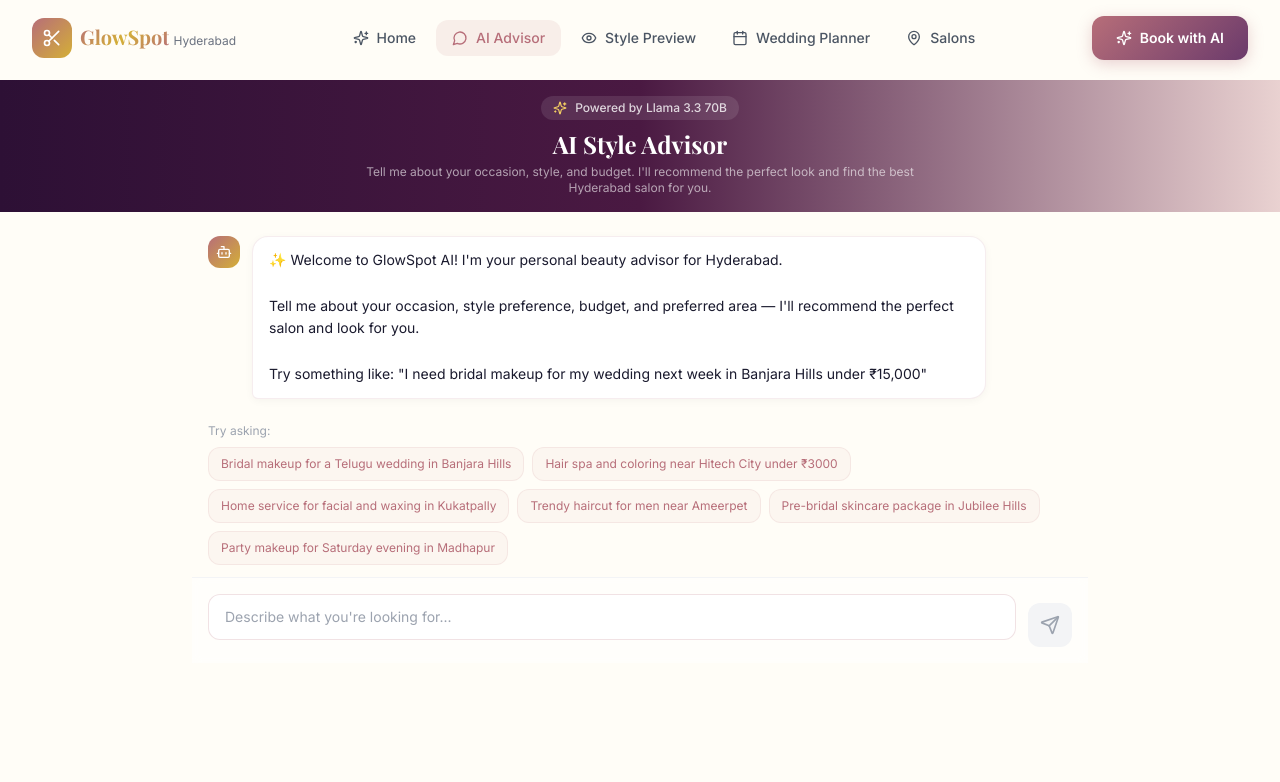
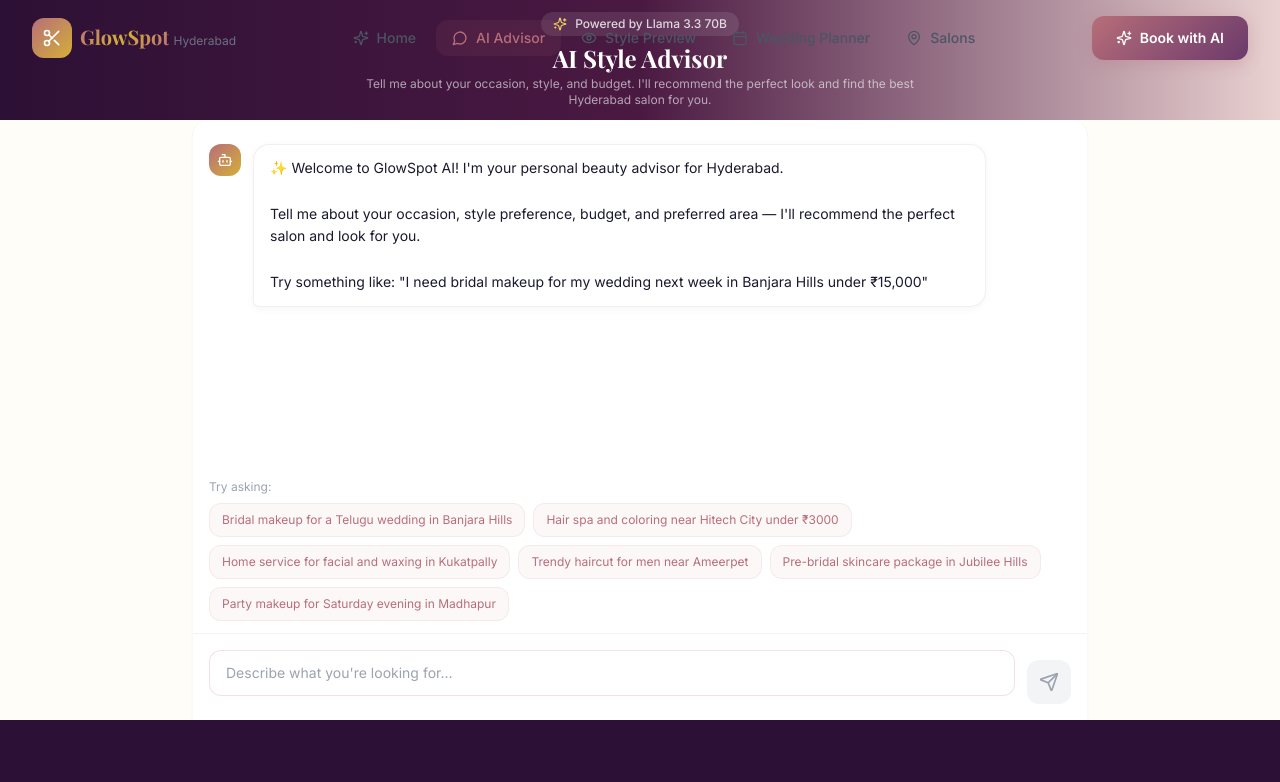
Before and after one commit to mithileshofficial06/glowspot, a Next.js app: page /advisor in a window 1280 px wide. Shown: the top 782 px of the page. Built offline with nearby package versions, Linux system fonts and the light colour scheme; a web font is replaced by a local one.

Commit message:
AI chat styling apply fix

```diff
--- a/app/advisor/page.js
+++ b/app/advisor/page.js
@@ -8,25 +8,25 @@ export const metadata = {
 
 export default function Advisor() {
   return (
-    <div className="min-h-screen pt-20 bg-cream flex flex-col">
-      {/* Compact Header */}
-      <div className="bg-gradient-to-r from-plum-deep via-plum to-rose-gold/30 py-4 px-4 shrink-0">
+    <div className="h-[calc(100dvh-80px)] bg-cream flex flex-col overflow-hidden">
+      {/* Compact Locked Header */}
+      <div className="bg-gradient-to-r from-plum-deep via-plum to-rose-gold/30 py-3 px-4 shrink-0">
         <div className="max-w-4xl mx-auto text-center">
-          <div className="inline-flex items-center gap-2 px-3 py-1 rounded-full bg-white/10 text-white/80 text-xs font-medium mb-2">
+          <div className="inline-flex items-center gap-2 px-3 py-1 rounded-full bg-white/10 text-white/80 text-[10px] md:text-xs font-medium mb-1.5">
             <Sparkles className="w-3.5 h-3.5 text-gold-light" />
             Powered by Llama 3.3 70B
           </div>
-          <h1 className="text-xl md:text-2xl font-bold font-display text-white mb-1">
+          <h1 className="text-xl md:text-2xl font-bold font-display text-white mb-0.5">
             AI Style Advisor
           </h1>
-          <p className="text-white/60 text-xs max-w-xl mx-auto">
+          <p className="text-white/60 text-[10px] md:text-xs max-w-xl mx-auto">
             Tell me about your occasion, style, and budget. I&apos;ll recommend the perfect look and find the best Hyderabad salon for you.
           </p>
         </div>
       </div>
 
-      {/* Spacious Chat Interface Container */}
-      <div className="flex-1 max-w-4xl w-full mx-auto flex flex-col overflow-hidden relative" style={{ height: 'calc(100dvh - 210px)', minHeight: '680px' }}>
+      {/* Spacious Full Height Chat Workspace Container */}
+      <div className="flex-1 max-w-4xl w-full mx-auto flex flex-col overflow-hidden relative bg-white md:rounded-t-2xl shadow-sm border-x border-gray-100/50">
         <ChatInterface />
       </div>
     </div>
```
